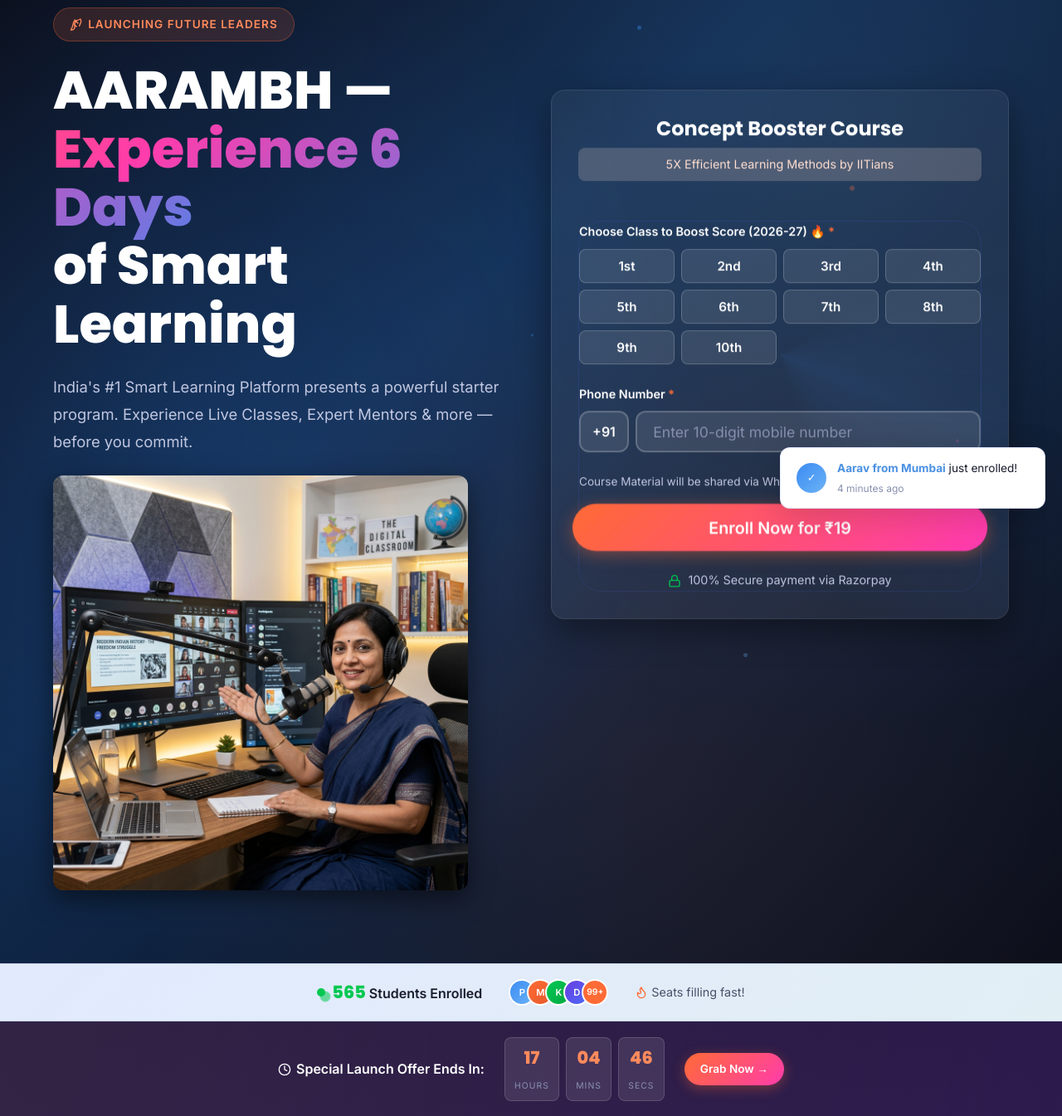
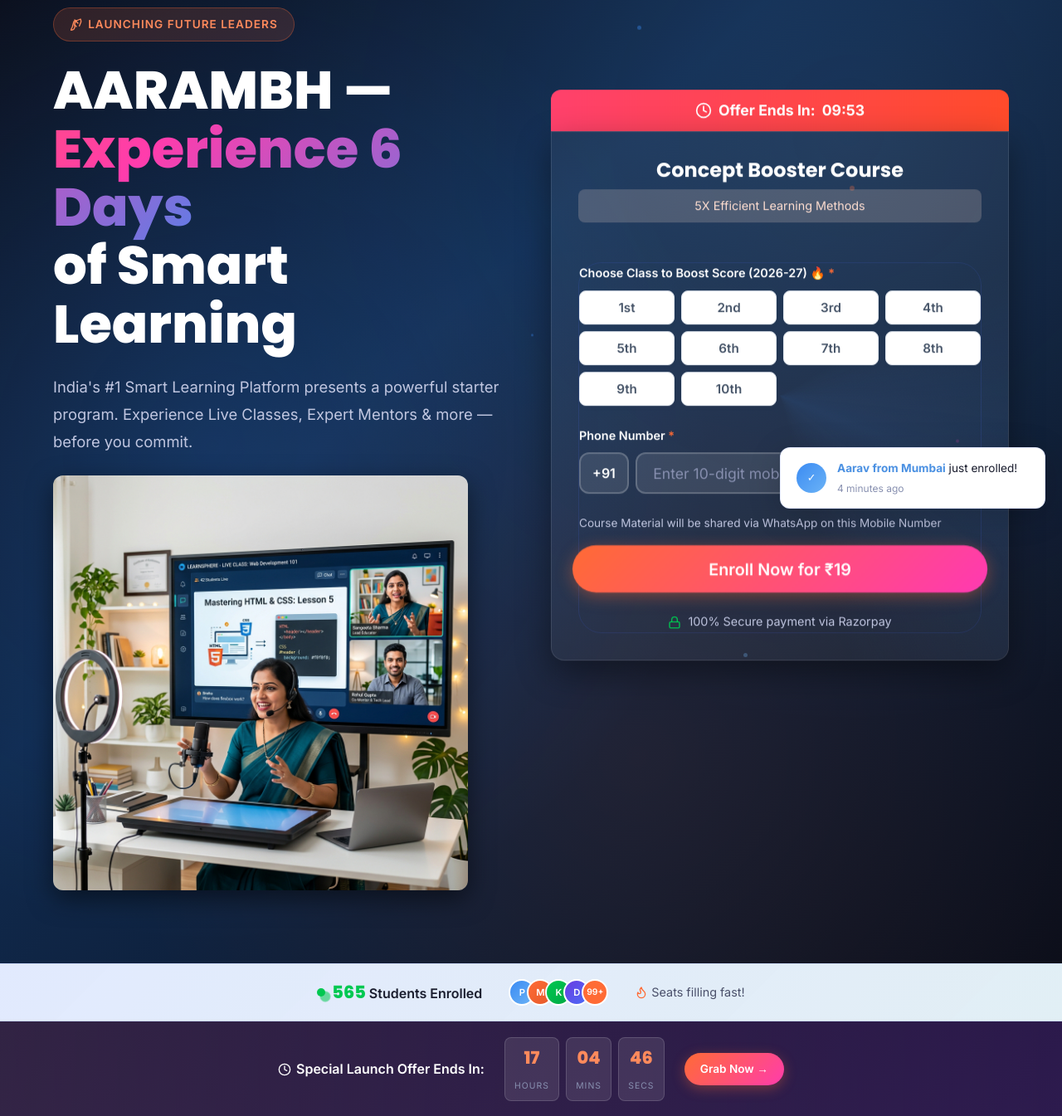
Before and after one commit to heyyguru/aarambh, a PHP site: page / in a window 1280 px wide. Shown: the part 87-1432 px from the top of the page at 83% size. Run offline with PHP 8.4, Linux system fonts and the light colour scheme; some libraries are stand-ins or nearby versions.

Commit message:
feat: add dual-teacher hero image and 10-minute countdown timer

```diff
--- a/assets/css/style.css
+++ b/assets/css/style.css
@@ -2204,9 +2204,9 @@ select.form-control {
 
 /* Chip styling for Class Selection */
 .class-chip {
-    background: rgba(255, 255, 255, 0.1);
-    border: 1px solid rgba(255, 255, 255, 0.2);
-    color: white;
+    background: #ffffff;
+    border: 1px solid #e2e8f0;
+    color: #475569;
     padding: 10px 5px;
     border-radius: 8px;
     font-size: 0.95rem;
@@ -2214,14 +2214,17 @@ select.form-control {
     cursor: pointer;
     transition: all 0.2s ease;
     text-align: center;
+    box-shadow: 0 2px 4px rgba(0,0,0,0.05);
 }
 .class-chip:hover {
-    background: rgba(255, 255, 255, 0.2);
-    border-color: rgba(255, 255, 255, 0.4);
+    background: #f8fafc;
+    border-color: #cbd5e1;
+    transform: translateY(-1px);
+    box-shadow: 0 4px 6px rgba(0,0,0,0.08);
 }
 .class-chip.active {
-    background: #FF5305;
+    background: #fff0ec;
     border-color: #FF5305;
-    color: white;
-    box-shadow: 0 4px 10px rgba(255, 83, 5, 0.4);
-}
+    color: #FF5305;
+    box-shadow: 0 4px 10px rgba(255, 83, 5, 0.2);
+}
--- a/assets/js/main.js
+++ b/assets/js/main.js
@@ -185,7 +185,7 @@
     // Countdown Timer (Urgency)
     // ---------------------------------------------------
     function initCountdownTimer() {
-        // Reset every 24 hours from midnight
+        // Reset every 24 hours from midnight (for existing timer if any)
         function getTimeRemaining() {
             const now = new Date();
             const endOfDay = new Date();
@@ -199,6 +199,8 @@
             };
         }
 
+        let formCountdownSeconds = 10 * 60; // 10 minutes
+
         function updateTimer() {
             const time = getTimeRemaining();
             const hours = $('#timer-hours');
@@ -208,6 +210,15 @@
             if (hours) hours.textContent = String(time.hours).padStart(2, '0');
             if (minutes) minutes.textContent = String(time.minutes).padStart(2, '0');
             if (seconds) seconds.textContent = String(time.seconds).padStart(2, '0');
+
+            // New Form Countdown (10 minutes)
+            const formTimer = $('#countdown-timer');
+            if (formTimer) {
+                if (formCountdownSeconds > 0) formCountdownSeconds--;
+                const m = Math.floor(formCountdownSeconds / 60);
+                const s = formCountdownSeconds % 60;
+                formTimer.textContent = `${String(m).padStart(2, '0')}:${String(s).padStart(2, '0')}`;
+            }
         }
 
         updateTimer();
--- a/index.php
+++ b/index.php
@@ -186,17 +186,21 @@ try {
                     Experience Live Classes, Expert Mentors & more — before you commit.
                 </p>
 
-                <img src="assets/images/teacher_ai.png" alt="Live Online Classes" style="width: 100%; max-width: 500px; border-radius: 12px; margin-bottom: 1.5rem; object-fit: cover; box-shadow: 0 10px 30px rgba(0,0,0,0.5);">
+                <img src="assets/images/teacher_ai_dual.png" alt="Live Online Classes" style="width: 100%; max-width: 500px; border-radius: 12px; margin-bottom: 1.5rem; object-fit: cover; box-shadow: 0 10px 30px rgba(0,0,0,0.5);">
             </div>
 
             <div class="hero-visual" style="position: sticky; top: 100px; align-self: start;">
-                <div class="hero-visual-card" style="padding: 2rem; background: rgba(255, 255, 255, 0.05); border: 1px solid rgba(255, 255, 255, 0.1); border-radius: 16px; box-shadow: 0 15px 40px rgba(0,0,0,0.4); backdrop-filter: blur(10px);">
+                <div class="timer-banner" style="background: linear-gradient(90deg, #ff416c 0%, #ff4b2b 100%); color: white; text-align: center; padding: 10px; border-radius: 12px 12px 0 0; font-weight: 700; font-size: 1.1rem; display: flex; justify-content: center; align-items: center; gap: 8px;">
+                    <svg width="20" height="20" viewBox="0 0 24 24" fill="none" stroke="currentColor" stroke-width="2" stroke-linecap="round" stroke-linejoin="round"><circle cx="12" cy="12" r="10"></circle><polyline points="12 6 12 12 16 14"></polyline></svg>
+                    Offer Ends In: <span id="countdown-timer">10:00</span>
+                </div>
+                <div class="hero-visual-card" style="padding: 2rem; background: rgba(255, 255, 255, 0.05); border: 1px solid rgba(255, 255, 255, 0.1); border-radius: 0 0 16px 16px; box-shadow: 0 15px 40px rgba(0,0,0,0.4); backdrop-filter: blur(10px);">
 
                     <h3 style="color:var(--text-white);margin-bottom:0.5rem;font-size:1.5rem; text-align:center; font-weight: 700;">
                         Concept Booster Course
                     </h3>
                     <div style="background: rgba(255, 223, 209, 0.2); padding: 8px; border-radius: 8px; text-align: center; color: #FFDFD1; font-size: 0.9rem; margin-bottom: 1.5rem;">
-                        5X Efficient Learning Methods by IITians
+                        5X Efficient Learning Methods
                     </div>
 
                     <div class="form-container" id="enrollment-form-container" style="background: transparent; box-shadow: none; padding: 0;">
```
Also changed, not shown: assets/images/teacher_ai_dual.png (added).
